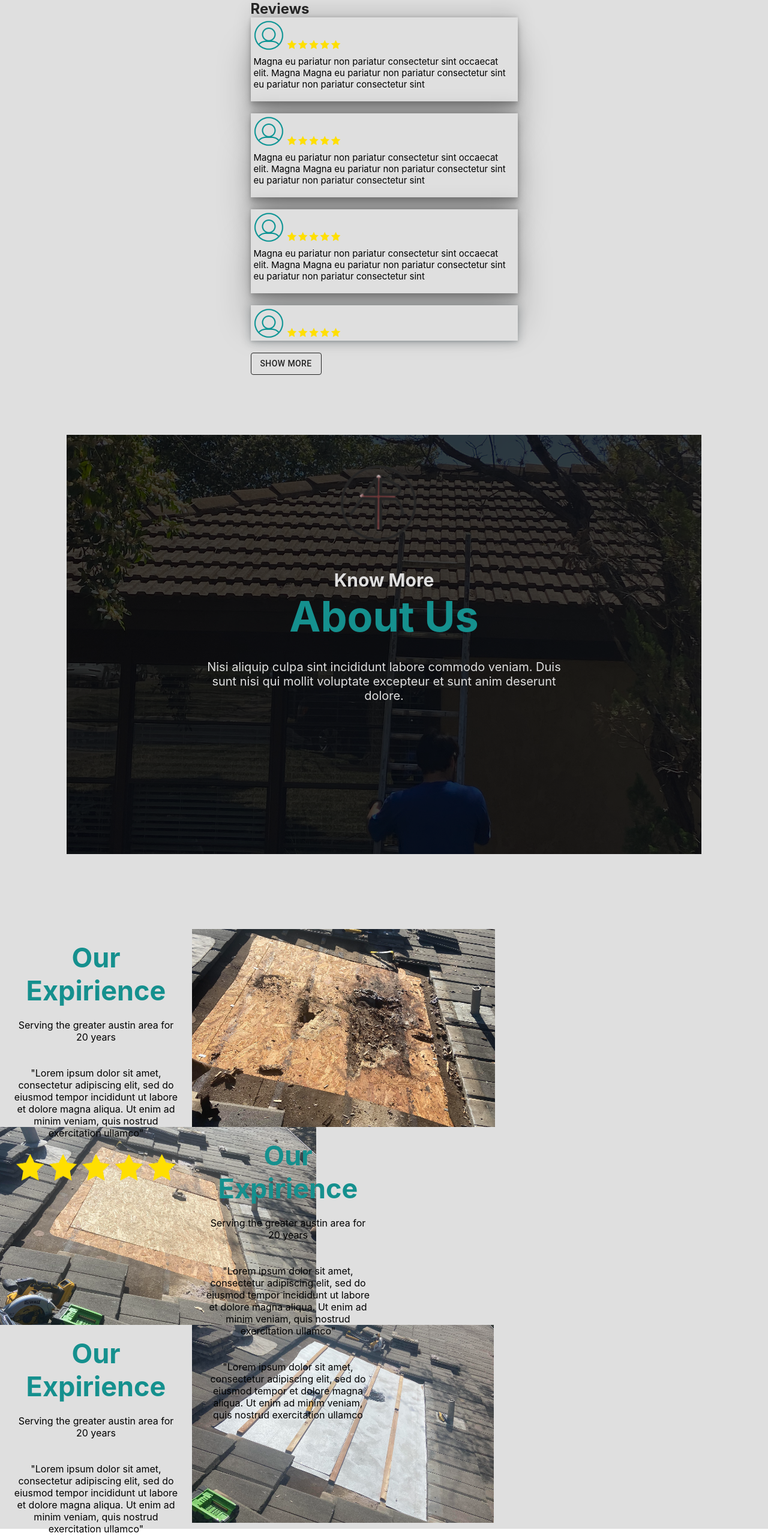
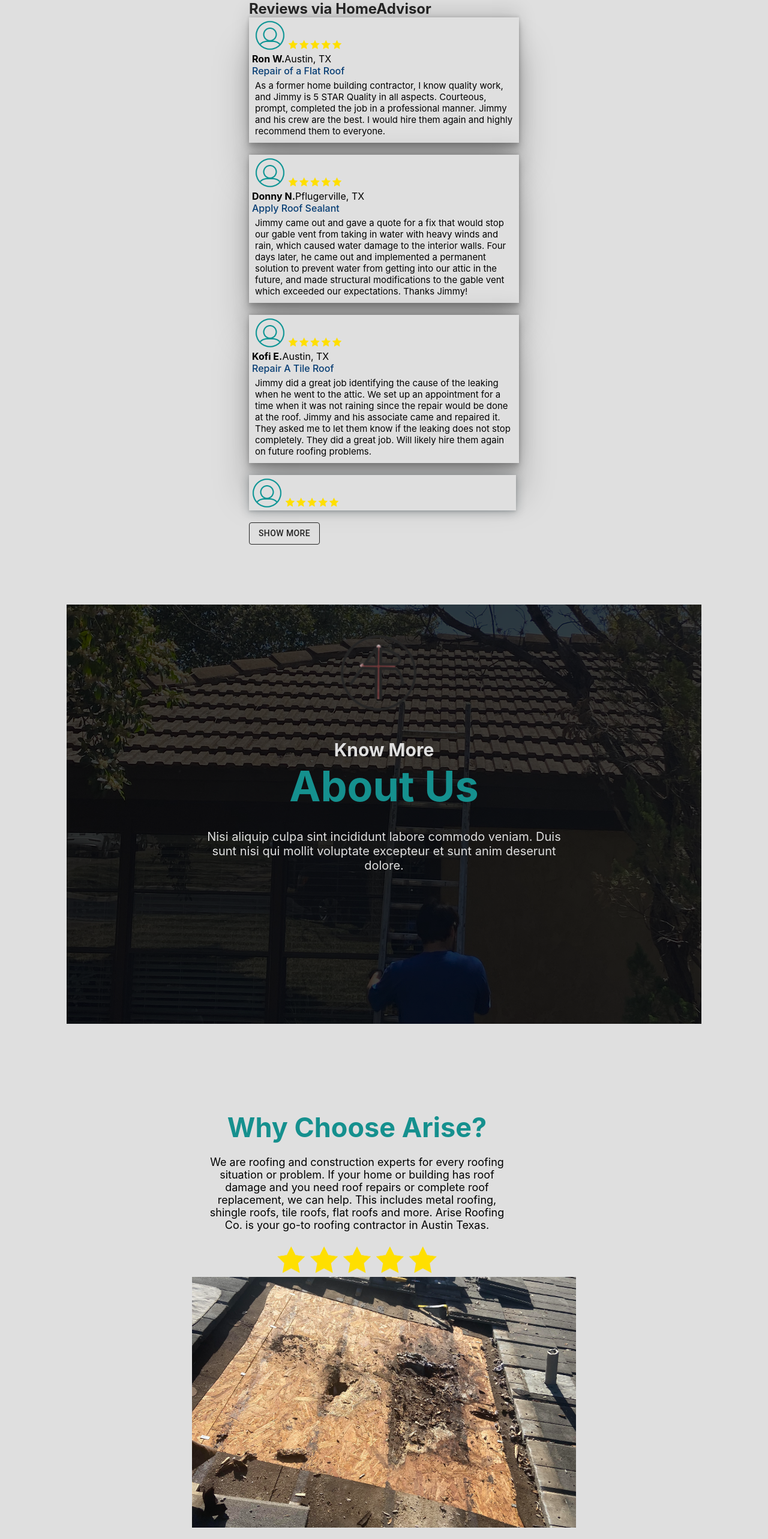
Before and after one commit to JoshuaGutie/reliable, a React (Create React App) app: page /reviews in a window 1280 px wide. Shown: the part 100-2666 px from the top of the page at 60% size. Built offline with nearby package versions, Linux system fonts and the light colour scheme.

Commit message:
touch ups

```diff
--- a/src/App.css
+++ b/src/App.css
@@ -359,4 +359,15 @@ p {
   width: 325px;
   align-self: center;
 }
+
+.logo{
+  top:150px;
+  width: 250px;
+  height: auto;
 }
+
+.logoF{
+  width: 250px;
+  height: auto;
+}
+}
--- a/src/components/Rev.js
+++ b/src/components/Rev.js
@@ -2,6 +2,8 @@ import React, { Component } from "react";
 import pfp from "./images/pfp.png";
 import star from "./images/star.png";
 import Button from "@mui/material/Button";
+import { NavLink } from "react-router-dom";
+
 class Rev extends Component {
   constructor() {
     super();
@@ -12,29 +14,50 @@ class Rev extends Component {
   }
 
   createText() {
-    if (this.state.isShow=== false){
+    if (this.state.isShow === false) {
       this.setState({ isShow: true });
     } else {
-    this.setState({isShow: false})
+      this.setState({ isShow: false });
     }
   }
 
   render() {
     return (
       <div className="revc">
-                <h2 style={{
-                  margin:"0px", color:"DFDFDF"
-                }}>Reviews</h2>
+        <h2
+          style={{
+            margin: "0px",
+            color: "DFDFDF",
+          }}
+        >
+          Reviews via HomeAdvisor
+        </h2>
 
         <div className="revb">
           <div className="pics">
             <img src={pfp} alt="pfp" id="pfp" />
             <img src={star} alt="stars" className="rimage" />
           </div>
+          <span>
+            <b>Ron W.</b>Austin, TX
+          </span>
+          <NavLink
+            activeClassName="active"
+            to="/services"
+            style={{
+              textDecoration: "none",
+              color: "#063d74",
+              fontWeight: "500",
+            }}
+          >
+            Repair of a Flat Roof{" "}
+          </NavLink>
           <p>
-            Magna eu pariatur non pariatur consectetur sint occaecat elit. Magna
-            Magna eu pariatur non pariatur consectetur sint eu pariatur non
-            pariatur consectetur sint{" "}
+            As a former home building contractor, I know quality work, and Jimmy
+            is 5 STAR Quality in all aspects.
+            Courteous, prompt, completed the job in a professional manner. Jimmy
+            and his crew are the best. I would hire them again and highly
+            recommend them to everyone.{" "}
           </p>
         </div>
 
@@ -43,10 +66,27 @@ class Rev extends Component {
             <img src={pfp} alt="pfp" id="pfp" />
             <img src={star} alt="stars" className="rimage" />
           </div>
+          <span>
+            <b>Donny N.</b>Pflugerville, TX
+          </span>
+          <NavLink
+            activeClassName="active"
+            to="/services"
+            style={{
+              textDecoration: "none",
+              color: "#063d74",
+              fontWeight: "500",
+            }}
+          >
+            Apply Roof Sealant{" "}
+          </NavLink>
           <p>
-            Magna eu pariatur non pariatur consectetur sint occaecat elit. Magna
-            Magna eu pariatur non pariatur consectetur sint eu pariatur non
-            pariatur consectetur sint{" "}
+            Jimmy came out and gave a quote for a fix that would stop our gable
+            vent from taking in water with heavy winds and rain, which caused
+            water damage to the interior walls. Four days later, he came out and
+            implemented a permanent solution to prevent water from getting into
+            our attic in the future, and made structural modifications to the
+            gable vent which exceeded our expectations. Thanks Jimmy!{" "}
           </p>
         </div>
 
@@ -55,18 +95,38 @@ class Rev extends Component {
             <img src={pfp} alt="pfp" id="pfp" />
             <img src={star} alt="stars" className="rimage" />
           </div>
+          <span>
+            <b>Kofi E.</b>Austin, TX
+          </span>
+          <NavLink
+            activeClassName="active"
+            to="/services"
+            style={{
+              textDecoration: "none",
+              color: "#063d74",
+              fontWeight: "500",
+            }}
+          >
+            Repair A Tile Roof{" "}
+          </NavLink>
           <p>
-            Magna eu pariatur non pariatur consectetur sint occaecat elit. Magna
-            Magna eu pariatur non pariatur consectetur sint eu pariatur non
-            pariatur consectetur sint{" "}
+            Jimmy did a great job identifying the cause of the leaking when he
+            went to the attic. We set up an appointment for a time when it was
+            not raining since the repair would be done at the roof. Jimmy and
+            his associate came and repaired it. They asked me to let them know
+            if the leaking does not stop completely. They did a great job. Will
+            likely hire them again on future roofing problems.{" "}
           </p>
         </div>
         {/*When state === true more reviews are rendered */}
-        {!this.state.isShow && ( <div className="revb2">
+        {!this.state.isShow && (
+          <div className="revb2">
             <div className="pics">
               <img src={pfp} alt="pfp" id="pfp" />
               <img src={star} alt="stars" className="rimage" />
-          </div></div>)}
+            </div>
+          </div>
+        )}
 
         {this.state.isShow && (
           <div>
@@ -76,10 +136,24 @@ class Rev extends Component {
                 <img src={pfp} alt="pfp" id="pfp" />
                 <img src={star} alt="stars" className="rimage" />
               </div>
+              <span>
+                <b>Debra P.</b> Manchaca, TX
+              </span>
+              <NavLink
+                activeClassName="active"
+                to="/services"
+                style={{
+                  textDecoration: "none",
+                  color: "#063d74",
+                  fontWeight: "500",
+                }}
+              >
+                Repair an Asphalt Shingle Roof{" "}
+              </NavLink>
               <p>
-                Magna eu pariatur non pariatur consectetur sint occaecat elit.
-                Magna Magna eu pariatur non pariatur consectetur sint eu
-                pariatur non pariatur consectetur sint{" "}
+                Jimmy was exceptional to work with today. He gave me in depth
+                answers to all of my questions and was very professional. I
+                wholeheartedly recommend this company!{" "}
               </p>
             </div>
             <div className="revb">
@@ -87,10 +161,23 @@ class Rev extends Component {
                 <img src={pfp} alt="pfp" id="pfp" />
                 <img src={star} alt="stars" className="rimage" />
               </div>
+              <span>
+                <b>Terri K.</b>Kyle, TX
+              </span>
+              <NavLink
+                activeClassName="active"
+                to="/services"
+                style={{
+                  textDecoration: "none",
+                  color: "#063d74",
+                  fontWeight: "500",
+                }}
+              >
+                Repair an Asphalt Shingle Roof{" "}
+              </NavLink>
               <p>
-              Magna eu pariatur non pariatur consectetur sint occaecat elit.
-              Magna Magna eu pariatur non pariatur consectetur sint eu pariatur
-              non pariatur consectetur sint{" "}
+                Jimmy and his son were wonderful.They completed job as discussed
+                for the price agreed upon.{" "}
               </p>
             </div>
             <div className="revb">
@@ -98,10 +185,24 @@ class Rev extends Component {
                 <img src={pfp} alt="pfp" id="pfp" />
                 <img src={star} alt="stars" className="rimage" />
               </div>
+              <span>
+                <b>Jessica E.</b>Austin, TX
+              </span>
+              <NavLink
+                activeClassName="active"
+                to="/services"
+                style={{
+                  textDecoration: "none",
+                  color: "#063d74",
+                  fontWeight: "500",
+                }}
+              >
+                Repair an Asphalt Shingle Roof{" "}
+              </NavLink>
               <p>
-              Magna eu pariatur non pariatur consectetur sint occaecat elit.
-              Magna Magna eu pariatur non pariatur consectetur sint eu pariatur
-              non pariatur consectetur sint{" "}
+                Jimmy was very polite and professional. He repaired our roof for
+                a reasonable price and with a very quick turnaround time. Highly
+                recommend!{" "}
               </p>
             </div>
             <div className="revb">
@@ -109,10 +210,24 @@ class Rev extends Component {
                 <img src={pfp} alt="pfp" id="pfp" />
                 <img src={star} alt="stars" className="rimage" />
               </div>
+              <span>
+                <b>George H.</b>Austin, TX
+              </span>
+              <NavLink
+                activeClassName="active"
+                to="/services"
+                style={{
+                  textDecoration: "none",
+                  color: "#063d74",
+                  fontWeight: "500",
+                }}
+              >
+                Repair of a Tile Roof{" "}
+              </NavLink>
               <p>
-              Magna eu pariatur non pariatur consectetur sint occaecat elit.
-              Magna Magna eu pariatur non pariatur consectetur sint eu pariatur
-              non pariatur consectetur sint{" "}
+                Jimmy went well beyond his estimate by replacing additional roof
+                tiles but still only charged me for the amount of his original
+                quote.{" "}
               </p>
             </div>
             <div className="revb">
@@ -120,10 +235,25 @@ class Rev extends Component {
                 <img src={pfp} alt="pfp" id="pfp" />
                 <img src={star} alt="stars" className="rimage" />
               </div>
+              <span>
+                <b>Paul B.</b>Austin, TX
+              </span>
+              <NavLink
+                activeClassName="active"
+                to="/services"
+                style={{
+                  textDecoration: "none",
+                  color: "#063d74",
+                  fontWeight: "500",
+                }}
+              >
+                Repair an Asphalt Shingle Roof{" "}
+              </NavLink>
               <p>
-              Magna eu pariatur non pariatur consectetur sint occaecat elit.
-              Magna Magna eu pariatur non pariatur consectetur sint eu pariatur
-              non pariatur consectetur sint{" "}
+                Our house was hit by lightning blowing a hole in our roof.
+                Can&apos;t say enough about Jimmy&apos;s professionalism and
+                quality of the work he did, and at a very reasonable price!
+                Highly recommend them for any roof repairs.{" "}
               </p>
             </div>
             <div className="revb">
@@ -131,10 +261,23 @@ class Rev extends Component {
                 <img src={pfp} alt="pfp" id="pfp" />
                 <img src={star} alt="stars" className="rimage" />
               </div>
+              <span>
+                <b>John C.</b>Dripping Springs, TX
+              </span>
+              <NavLink
+                activeClassName="active"
+                to="/services"
+                style={{
+                  textDecoration: "none",
+                  color: "#063d74",
+                  fontWeight: "500",
+                }}
+              >
+                Repair an Asphalt Shingle Roof{" "}
+              </NavLink>
               <p>
-              Magna eu pariatur non pariatur consectetur sint occaecat elit.
-              Magna Magna eu pariatur non pariatur consectetur sint eu pariatur
-              non pariatur consectetur sint{" "}
+                Jimmy was professional, fair and very proficient in his work.
+                Recommend him for any roof work.{" "}
               </p>
             </div>
             <div className="revb">
@@ -142,10 +285,27 @@ class Rev extends Component {
                 <img src={pfp} alt="pfp" id="pfp" />
                 <img src={star} alt="stars" className="rimage" />
               </div>
+              <span>
+                <b>James W.</b>JonesTown, TX
+              </span>
+              <NavLink
+                activeClassName="active"
+                to="/services"
+                style={{
+                  textDecoration: "none",
+                  color: "#063d74",
+                  fontWeight: "500",
+                }}
+              >
+                Repair Extieror Trim{" "}
+              </NavLink>
               <p>
-              Magna eu pariatur non pariatur consectetur sint occaecat elit.
-              Magna Magna eu pariatur non pariatur consectetur sint eu pariatur
-              non pariatur consectetur sint{" "}
+                Jimmy and his team were excellent from the first free estimate.
+                I received a written estimate with the exact work that would be
+                done (house exterior wood and hardi-plank replacement for rotted
+                wood). I asked for some extra work to be done. All work was
+                completed was completed in the time estimate quoted. Work
+                quality and value exceeded my expectations.{" "}
               </p>
             </div>
           </div>
@@ -161,7 +321,7 @@ class Rev extends Component {
           variant="outlined"
           onClick={this.createText}
         >
-          {this.state.isShow ? 'show less': 'show more'}
+          {this.state.isShow ? "show less" : "show more"}
         </Button>
       </div>
     );
--- a/src/components/Review.js
+++ b/src/components/Review.js
@@ -7,6 +7,7 @@ import acover from "./images/acover.png";
 import acover2 from "./images/acover2.png";
 import acover3 from "./images/acover3.png";
 import star from "./images/star.png";
+import Email from "./cards/Email";
 
 class Review extends Component {
   render() {
@@ -61,16 +62,35 @@ class Review extends Component {
           </div>
           {/*End of cover photo and start of 6 info boxes */}
 
+          {/*all 3 photos for 6 boxes*/}
+
           <div className="sixbox">
-            <img
-              src={acover}
-              alt="cover"
-              className="covers"
+            <div
+              className="reviewp"
               style={{
-                gridArea: "i3",
-                height: "100%",
+                gridArea: "p1",
+                width:"550px"
               }}
-            />
+            >
+              <h3>Why Choose Arise?</h3>
+              <span>
+                {" "}
+                We are roofing and construction experts for every roofing
+                situation or problem. If your home or building has roof damage
+                and you need roof repairs or complete roof replacement, we can
+                help. This includes metal roofing, shingle roofs, tile roofs,
+                flat roofs and more. Arise Roofing Co. is your go-to roofing contractor in
+                Austin Texas.
+              </span>
+              <img
+                src={star}
+                alt="stars"
+                style={{
+                  width: "300px",
+                  alignSelf: "center",
+                }}
+              />
+            </div>
 
             <img
               src={acover2}
@@ -82,6 +102,30 @@ class Review extends Component {
               }}
             />
 
+            <div
+              className="reviewp"
+              style={{
+                gridArea: "p2",
+                width:"550px"
+              }}
+            >
+              <h3>Our Expirience</h3>
+              <span> Serving the greater austin area for 40 years</span>
+              <span> </span>
+              <span>
+                {" "}
+              Owner of Arise Roofing, Jimmy Gutierrez is a second generation roofing contractor. With over 45 years of commercial, liscensed expirience, we are confident there is no challenge we will not arise to.
+              </span>
+            </div>
+            <img
+              src={acover}
+              alt="cover"
+              className="covers"
+              style={{
+                gridArea: "i3",
+                height: "100%",
+              }}
+            />
             <img
               src={acover3}
               alt="cover"
@@ -91,70 +135,6 @@ class Review extends Component {
                 height: "100%",
               }}
             />
-
-            {/*all 3 photos for 6 boxes*/}
-
-            <div
-              className="reviewp"
-              style={{
-                gridArea: "p1",
-              }}
-            >
-              <h3>Our Expirience</h3>
-              <span> Serving the greater austin area for 20 years</span>
-              <span>
-                {" "}
-                "Lorem ipsum dolor sit amet, consectetur adipiscing elit, sed do
-                eiusmod tempor incididunt ut labore et dolore magna aliqua. Ut
-                enim ad minim veniam, quis nostrud exercitation ullamco"
-              </span>
-              <img src={star} alt="stars" style={{
-                width:"300px", alignSelf: "center"
-              }} />
-            </div>
-
-            <div
-              className="reviewp"
-              style={{
-                gridArea: "p2",
-              }}
-            >
-              <h3>Our Expirience</h3>
-              <span> Serving the greater austin area for 20 years</span>
-              <span>
-                {" "}
-                "Lorem ipsum dolor sit amet, consectetur adipiscing elit, sed do
-                eiusmod tempor incididunt ut labore et dolore magna aliqua. Ut
-                enim ad minim veniam, quis nostrud exercitation ullamco"
-              </span>
-              <span>
-                {" "}
-                "Lorem ipsum dolor sit amet, consectetur adipiscing elit, sed do
-                eiusmod tempor et dolore magna aliqua. Ut enim ad minim veniam,
-                quis nostrud exercitation ullamco
-              </span>
-            </div>
-            <div
-              className="reviewp"
-              style={{
-                gridArea: "p3",
-              }}
-            >
-              <h3>Our Expirience</h3>
-              <span> Serving the greater austin area for 20 years</span>
-              <span>
-                {" "}
-                "Lorem ipsum dolor sit amet, consectetur adipiscing elit, sed do
-                eiusmod tempor incididunt ut labore et dolore magna aliqua. Ut
-                enim ad minim veniam, quis nostrud exercitation ullamco"
-              </span>
-              <span>
-                {" "}
-                "Lorem ipsum dolor sit amet, consectetur adipiscing elit, sed do
-                eiusmod tempor et dolore magna aliqua. Ut enim ad minim veniam,
-                quis nostrud exercitation ullamco
-              </span>
-            </div>
           </div>
         </div>
       </div>
--- a/src/components/css/reviews.css
+++ b/src/components/css/reviews.css
@@ -16,8 +16,9 @@ margin-top: 100px;
 
 .revb {
   width: 445px;
-  height: 140px;
+  height: min-content;
   display: flex;
+  padding-left: 5px;
   flex-direction: column;
   margin-bottom: 20px;
   background-color: rgb(223, 223, 223);
@@ -59,6 +60,7 @@ margin-top: 100px;
 .revb p {
   margin: 5px;
   font-size: 15px;
+  margin-bottom: 10px;
 }
 
 /*photos and info container and content  */
@@ -80,11 +82,12 @@ background-image: url('./cover.png');
 display: flex;
 flex-direction: column;
 align-self: center;
+margin: auto;
 }
 
 .sixbox {
 width: 50vw;
-height: 1000px;
+height: 1100px;
 align-self: flex-start;
 margin-top: 125px;
 display: grid;
@@ -94,6 +97,10 @@ grid-template-areas:
 "p1 i1"
 "i2 p2"
 "p3 i3";
+}
+
+.sixbox span {
+  font-size: 18px;
 }
 
 .reviewp {
@@ -137,4 +144,10 @@ grid-template-areas:
   .icontainer{
     width: 100vw;
   }
+
+  .sixbox{
+    display: flex;
+    flex-direction: column;
+    align-self: center;
+  }
 }
--- a/src/components/css/services.css
+++ b/src/components/css/services.css
@@ -62,4 +62,9 @@ align-self: left;
   width: 80vw !important;
 }
 
+.camera{
+  width: 100px;
+  height: auto;
 }
+
+}
```
Also changed, not shown: src/components/Home.js (+70 -23 lines). Lines whose indentation alone changed are shown as unchanged.
